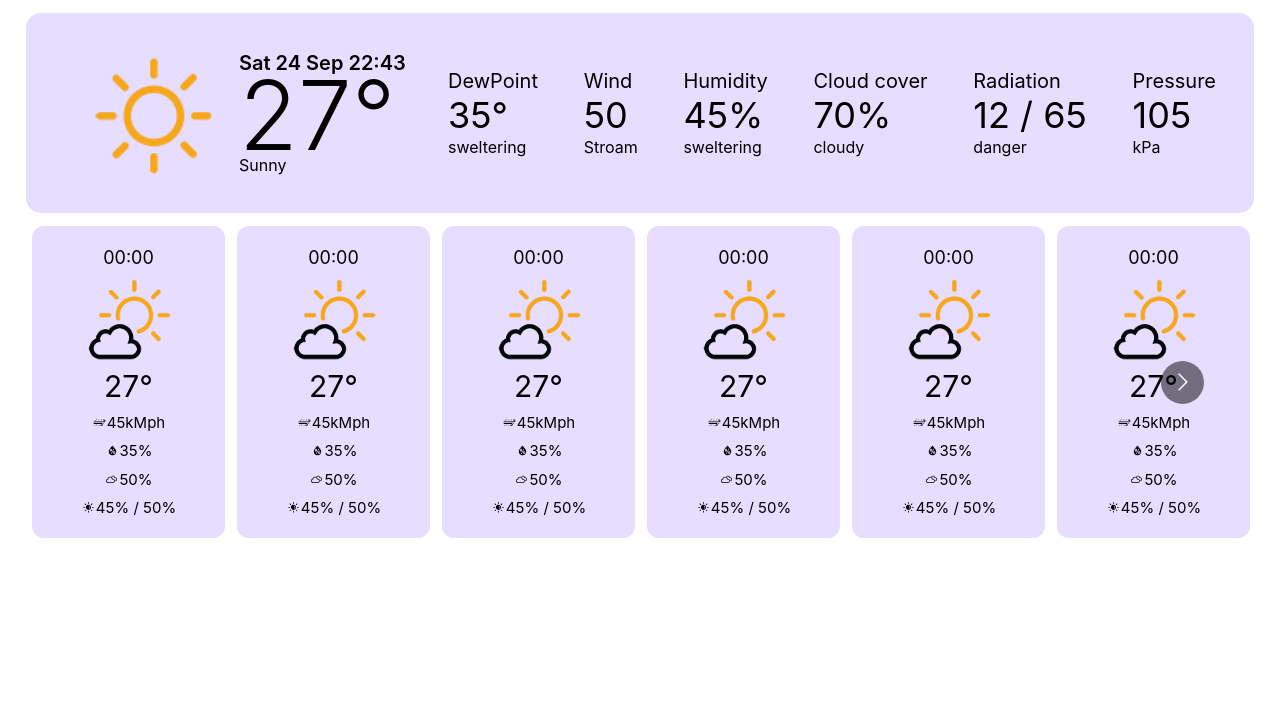
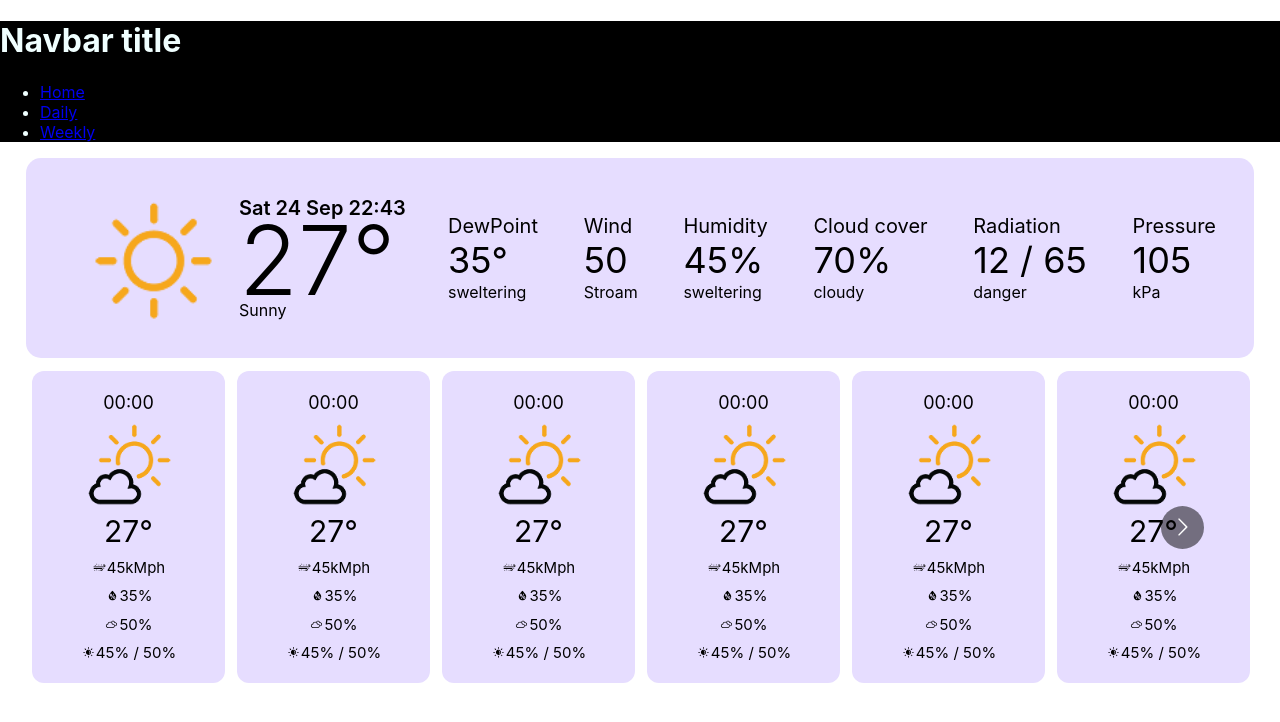
Before and after one commit to DSEproject-Forecaster/forecaster-frontend, a React (Create React App) app: page / in a window 1280 px wide. Shown: the top 722 px of the page. Built offline with nearby package versions, Linux system fonts and the light colour scheme.

Commit message:
Navbar component without style

```diff
--- a/src/App.js
+++ b/src/App.js
@@ -1,14 +1,19 @@
 import { Routes, Route } from "react-router-dom";
+
+import NavBar from "./components/NavBar";
 
 import Home from "./pages/Home";
 import Analysis from "./pages/Analysis";
 
 function App() {
   return (
-    <Routes>
-      <Route path="/" element={<Home />} />
-      <Route path="analysis" element={<Analysis />} />
-    </Routes>
+    <>
+      <NavBar />
+      <Routes>
+        <Route path="/" element={<Home />} />
+        <Route path="analysis" element={<Analysis />} />
+      </Routes>
+    </>
   );
 }
 
--- a/src/components/CarouselCard.jsx
+++ b/src/components/CarouselCard.jsx
@@ -15,9 +15,6 @@ function CarouselCard() {
             <div className='carousel-parameter'><WiHumidity /> 35%</div>
             <div className='carousel-parameter'><WiCloudy /> 50%</div>
             <div className='carousel-parameter'><WiSolarEclipse />45% / 50%</div>
-
-
-
         </div>
     )
 }
--- a/src/components/CarouselContainer.jsx
+++ b/src/components/CarouselContainer.jsx
@@ -35,6 +35,12 @@ function CarouselContainer() {
             <CarouselCard />
             <CarouselCard />
             <CarouselCard />
+            <CarouselCard />
+            <CarouselCard />
+            <CarouselCard />
+            <CarouselCard />
+            <CarouselCard />
+            <CarouselCard />
         </Carousel>
     )
 }
--- /dev/null
+++ b/src/components/NavBar.jsx
@@ -0,0 +1,25 @@
+import React from 'react'
+import { Link } from 'react-router-dom'
+
+import '../css/nav.css'
+
+function NavBar() {
+    return (
+        <div className='navigation'>
+
+            <h1>Navbar title</h1>
+            <div className='navigation-menu'>
+                <ul>
+                    <li><Link to="/home">Home</Link></li>
+                    <li><Link to="/home">Daily</Link></li>
+                    <li><Link to="/home">Weekly</Link></li>
+
+
+                </ul>
+            </div>
+
+        </div>
+    )
+}
+
+export default NavBar
--- /dev/null
+++ b/src/css/nav.css
@@ -0,0 +1,12 @@
+.navigation{
+    background-color: black;
+    color: azure;
+}
+
+.brand{
+    color: white;
+}
+
+.navigation-menu{
+    display: inline;
+}
```
Also changed, not shown: src/components/Nav.jsx (deleted, +0 -14 lines).
